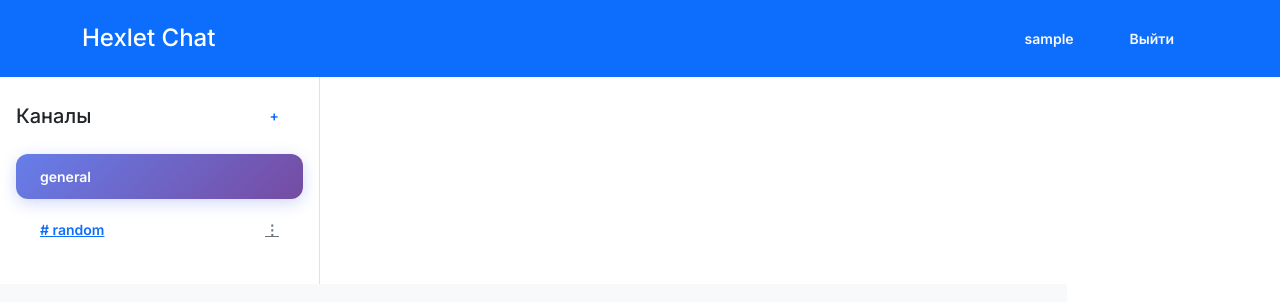
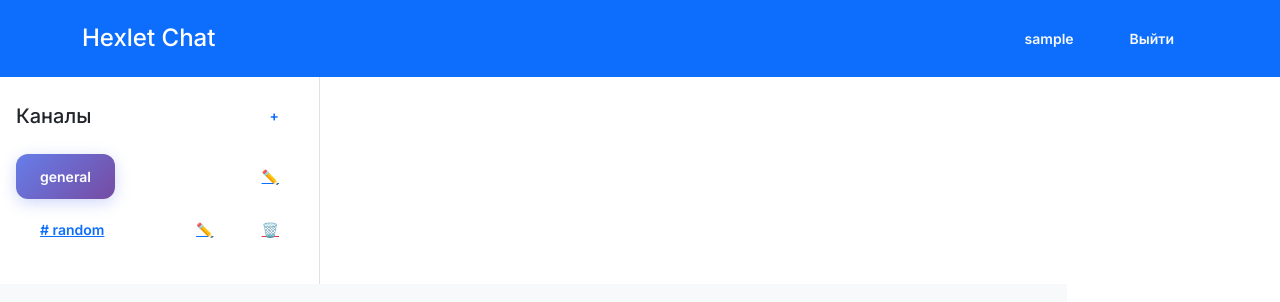
Before and after one commit to l1nky358/fullstack-javascript-project-12, a React (Vite) app in the folder frontend/: page / in a window 1280 px wide. Shown: the top 302 px of the page. Built offline with nearby package versions, Linux system fonts and the light colour scheme; no server answers; sample sign-in values are in the browser's storage.

Commit message:
Update ChannelsList.jsx

```diff
--- a/frontend/src/components/ChannelsList.jsx
+++ b/frontend/src/components/ChannelsList.jsx
@@ -3,7 +3,6 @@ import { setCurrentChannel } from '../store/channelsSlice';
 import { useState } from 'react';
 import { useAddChannelMutation, useRenameChannelMutation, useRemoveChannelMutation } from '../services/api';
 import { containsProfanity, cleanProfanity } from '../utils/profanity';
-import ChannelMenu from './ChannelMenu';
 
 const ChannelsList = ({ channels, currentChannelId }) => {
   const dispatch = useDispatch();
@@ -87,6 +86,13 @@ const ChannelsList = ({ channels, currentChannelId }) => {
   };
 
   const handleRemove = async (channelId) => {
+    const channel = localChannels.find(ch => ch.id === channelId);
+    if (channel?.name === 'general') {
+      setErrorMessage('Нельзя удалить канал general');
+      setTimeout(() => setErrorMessage(''), 3000);
+      return;
+    }
+
     try {
       await removeChannel(channelId).unwrap();
       setLocalChannels(prev => prev.filter(ch => ch.id !== channelId));
@@ -144,7 +150,7 @@ const ChannelsList = ({ channels, currentChannelId }) => {
 
       <ul className="list-unstyled">
         {localChannels.map(channel => (
-          <li key={channel.id} className="mb-2 d-flex justify-content-between align-items-center">
+          <li key={channel.id} className="mb-2">
             {editingChannel === channel.id ? (
               <input
                 type="text"
@@ -160,19 +166,32 @@ const ChannelsList = ({ channels, currentChannelId }) => {
                 }}
               />
             ) : (
+              <div className="d-flex justify-content-between align-items-center w-100">
                 <button
-                className={`btn w-100 text-start ${currentChannelId === channel.id ? 'btn-primary' : 'btn-link'}`}
+                  className={`btn ${currentChannelId === channel.id ? 'btn-primary' : 'btn-link'}`}
                   onClick={() => dispatch(setCurrentChannel(channel.id))}
                 >
                   {channel.name === 'general' ? 'general' : `# ${channel.name}`}
                 </button>
+                <div>
+                  <button
+                    className="btn btn-sm btn-link"
+                    onClick={() => startRename(channel)}
+                    aria-label="Переименовать"
+                  >
+                    ✏️
+                  </button>
+                  {channel.removable && (
+                    <button
+                      className="btn btn-sm btn-link text-danger"
+                      onClick={() => handleRemove(channel.id)}
+                      aria-label="Удалить"
+                    >
+                      🗑️
+                    </button>
                   )}
-            {channel.removable && editingChannel !== channel.id && (
-              <ChannelMenu
-                channel={channel}
-                onRename={() => startRename(channel)}
-                onRemove={() => handleRemove(channel.id)}
-              />
+                </div>
+              </div>
             )}
           </li>
         ))}
```
Lines whose indentation alone changed are shown as unchanged.
